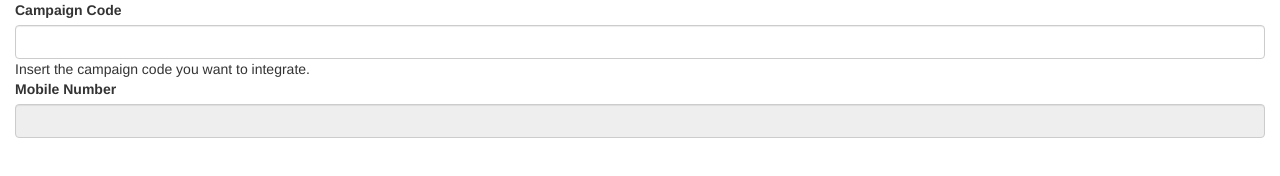
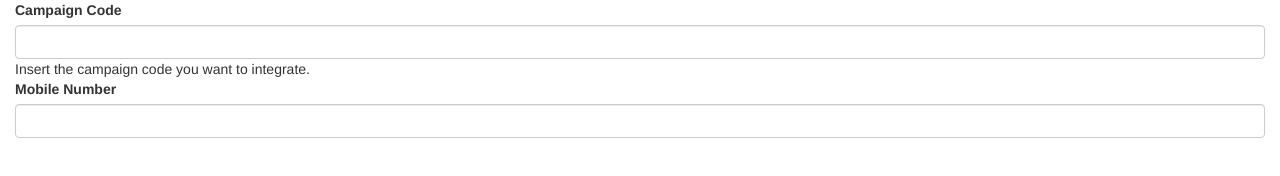
Before and after one commit to majidnachan/jb_ivr_node, a website: page public/index.html in a window 1280 px wide. Drawn offline with nearby package versions, Linux system fonts and the light colour scheme.

Commit message:
updated code

```diff
--- a/public/index.html
+++ b/public/index.html
@@ -31,7 +31,7 @@
           <input type="text" class="form-control" id="campaignCode" aria-describedby="campaignHelp">
           <div id="campaignHelp" class="form-text">Insert the campaign code you want to integrate.</div>
           <label for="mobileNumber" class="form-label">Mobile Number</label>
-          <input type="text" class="form-control" id="mobileNumber" disabled>
+          <input type="text" class="form-control" id="mobileNumber">
         </div>
       </form>
 </div>
```
